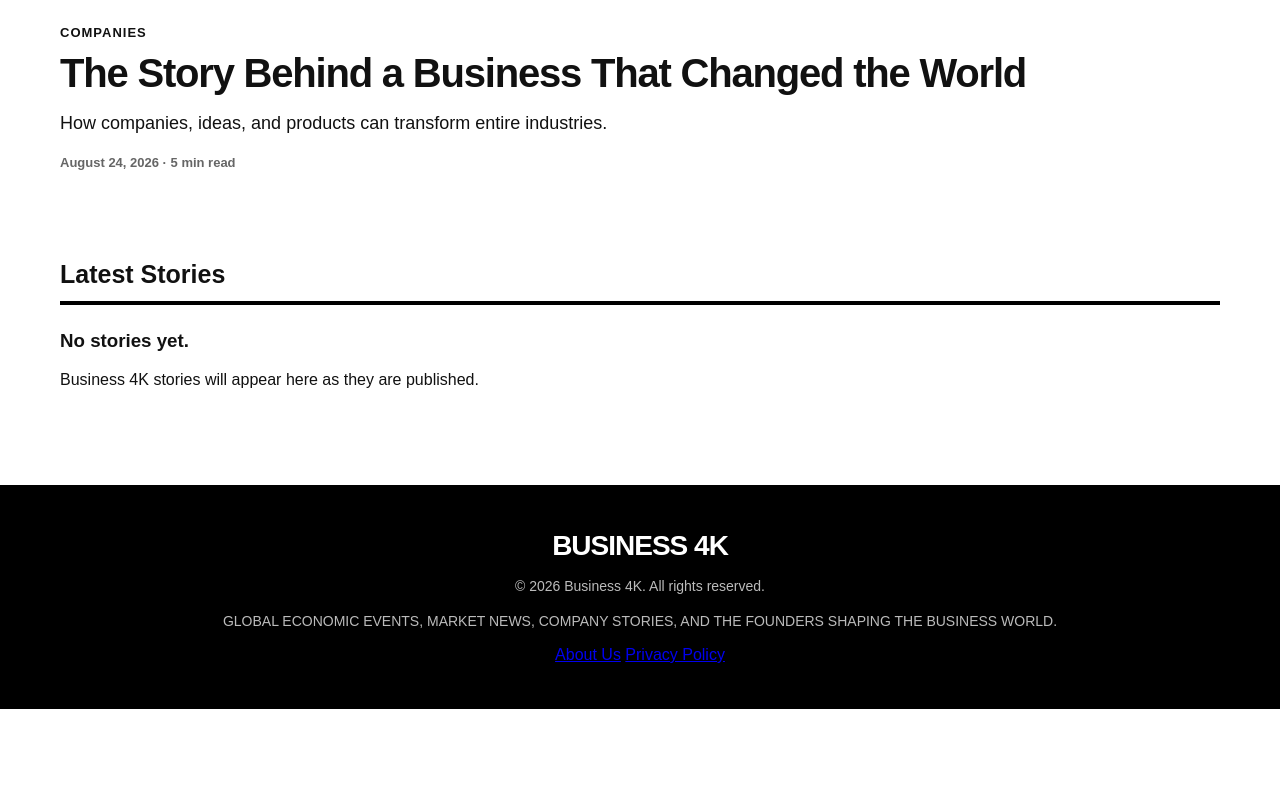
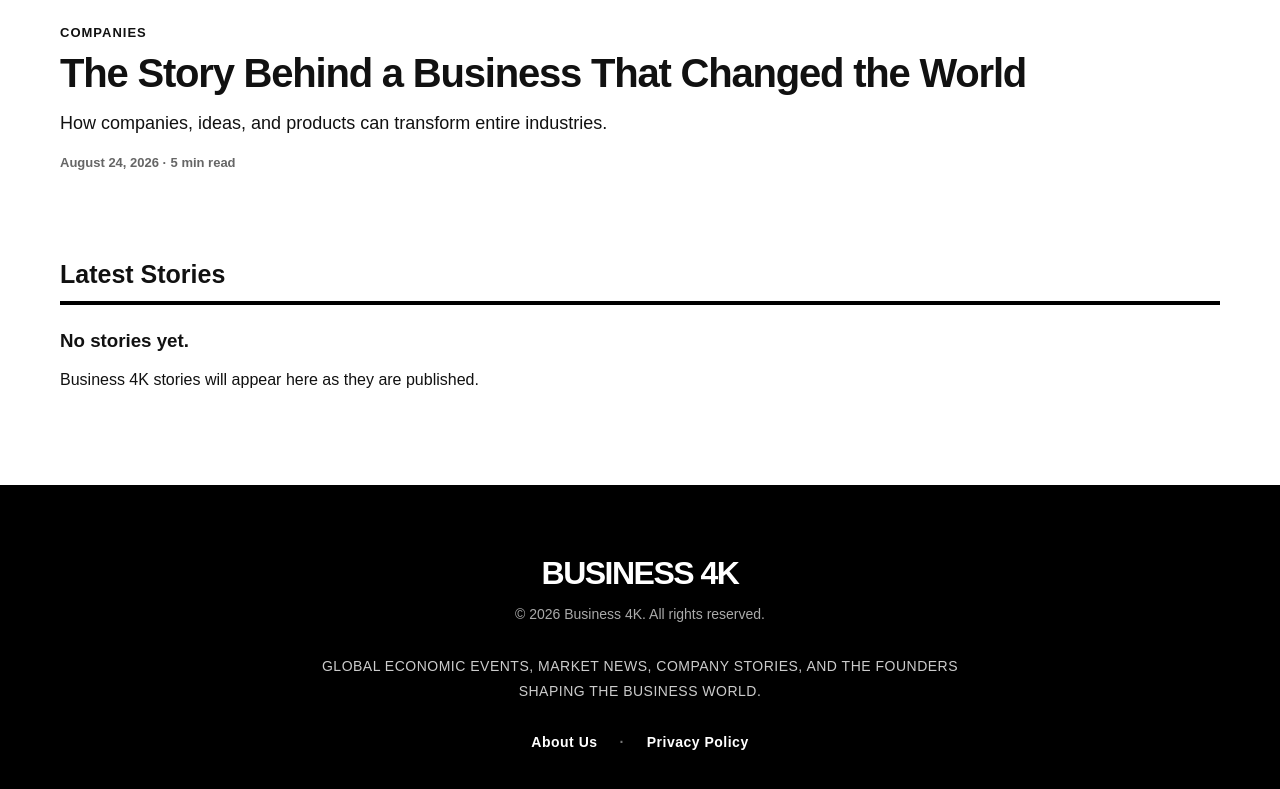
Before and after one commit to business4k/business4k, a Jekyll site: the page built from index.html, in a window 1280 px wide and 1356 px high. Shown: the part 561-1350 px from the top of the window. Built offline with Jekyll 4.4.1, drawn with Linux system fonts in a browser that asks for light colours; a script that is not in the unit is left out.

Commit message:
Refactor footer styles in style.css
Updated footer styles including padding, font sizes, and added new footer elements.

```diff
--- a/assets/style.css
+++ b/assets/style.css
@@ -332,35 +332,66 @@ main {
 
 /* ========================================
    FOOTER
-   ======================================== */
+======================================== */
 
 .site-footer {
+  background: #000000;
+  color: #ffffff;
+  text-align: center;
+  padding: 70px 24px 45px;
   margin-top: 60px;
-
-  padding: 45px 20px;
-
-  background: #000000;
-
-  color: #ffffff;
-
-  text-align: center;
 }
 
 .footer-logo {
-  font-size: 28px;
-
+  color: #ffffff;
+  font-size: 32px;
   font-weight: 900;
-
-  letter-spacing: -1px;
+  letter-spacing: -1.5px;
+  margin-bottom: 14px;
 }
 
-.site-footer p {
-  color: #bbbbbb;
+.footer-copyright {
+  color: #aaaaaa;
+  font-size: 14px;
+  margin: 0 0 32px;
+}
 
+.footer-description {
+  max-width: 650px;
+  margin: 0 auto 30px;
+  color: #cccccc;
   font-size: 14px;
+  line-height: 1.8;
+  letter-spacing: 0.5px;
+}
 
-  line-height: 1.5;
+.footer-links {
+  display: flex;
+  justify-content: center;
+  align-items: center;
+  gap: 22px;
+  margin-top: 10px;
 }
+
+.footer-links a {
+  color: #ffffff !important;
+  text-decoration: none !important;
+  font-size: 14px;
+  font-weight: 700;
+  letter-spacing: 0.5px;
+}
+
+.footer-links a:hover {
+  color: #ffffff !important;
+  text-decoration: none !important;
+}
+
+.footer-links a + a::before {
+  content: "·";
+  color: #777777;
+  margin-right: 22px;
+}
+
 
 /* ========================================
    MOBILE
```
